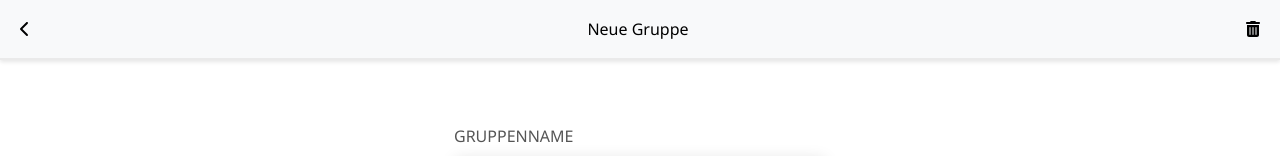
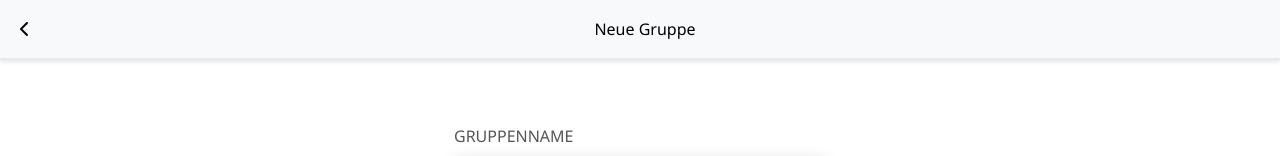
Before and after one commit to julian-kofler/geldi, a Vue app in the folder frontend_v2/: page /groups/new in a window 1280 px wide. Shown: the top 156 px of the page. Built offline with nearby package versions, Linux system fonts and the light colour scheme; sample sign-in values are in the browser's storage.

Commit message:
dont show delete button on create new Group/ Expense

```diff
--- a/frontend_v2/src/modules/group/pages/editExpense.vue
+++ b/frontend_v2/src/modules/group/pages/editExpense.vue
@@ -126,7 +126,7 @@ onMounted( async () => {
       <div v-if="isEdit == false" @click="isEdit = true">
         <font-awesome-icon icon="fa-solid fa-pen-to-square" />
       </div>
-      <div v-if="isEdit == true && isDelete == false" @click="isDelete = true">
+      <div v-if="isEdit == true && isDelete == false && props.mode == 'view'" @click="isDelete = true">
         <font-awesome-icon icon="fa-solid fa-trash-can" />
       </div>
     </template>
--- a/frontend_v2/src/modules/groups/pages/editGroup.vue
+++ b/frontend_v2/src/modules/groups/pages/editGroup.vue
@@ -121,7 +121,7 @@ onMounted(() => {
       <div v-if="isEdit == false" @click="isEdit = true">
         <font-awesome-icon icon="fa-solid fa-pen-to-square" />
       </div>
-      <div v-if="isEdit == true && isDelete == false" @click="isDelete = true">
+      <div v-if="isEdit == true && isDelete == false  && props.mode == 'view'" @click="isDelete = true">
         <font-awesome-icon icon="fa-solid fa-trash-can" />
       </div>
     </template>
```
